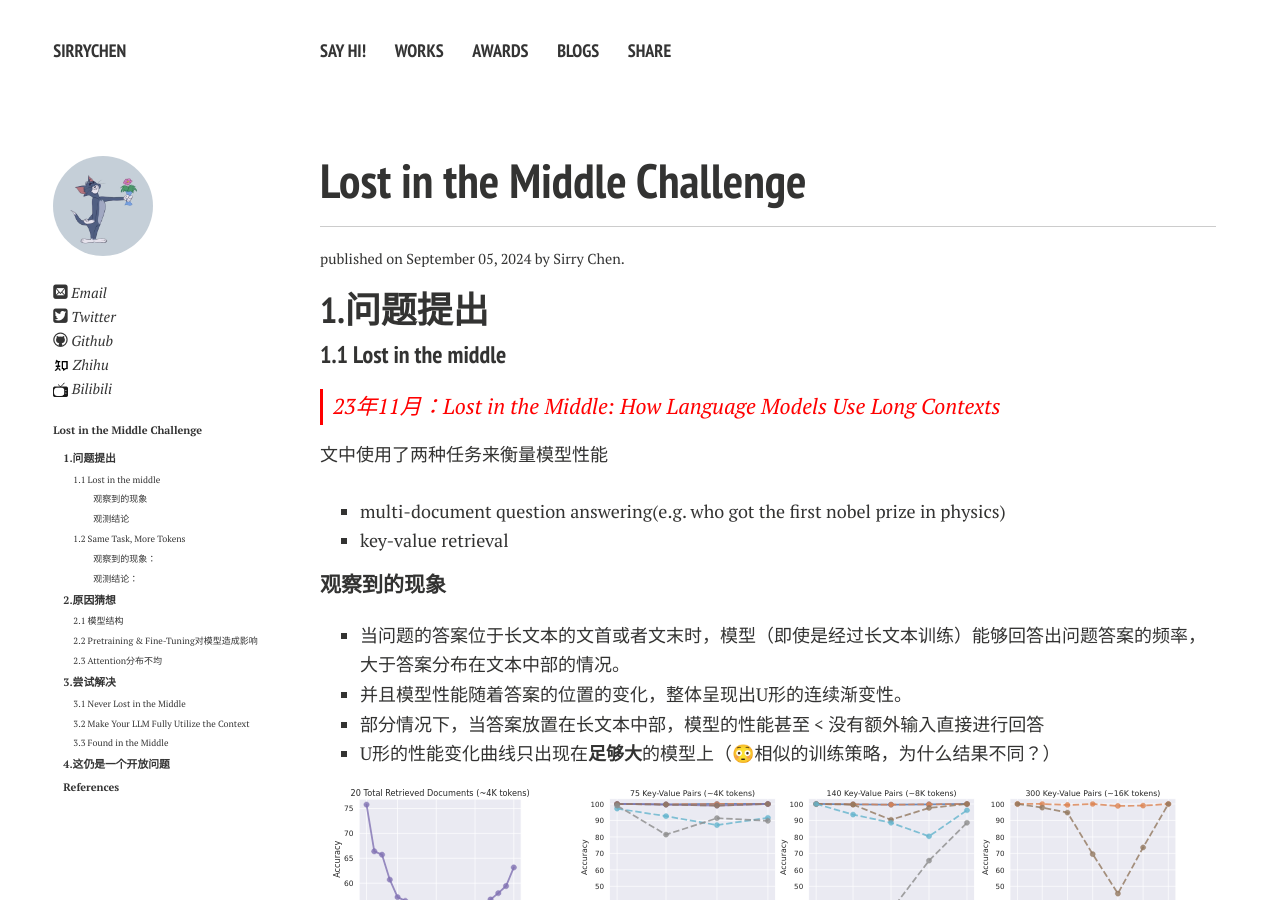
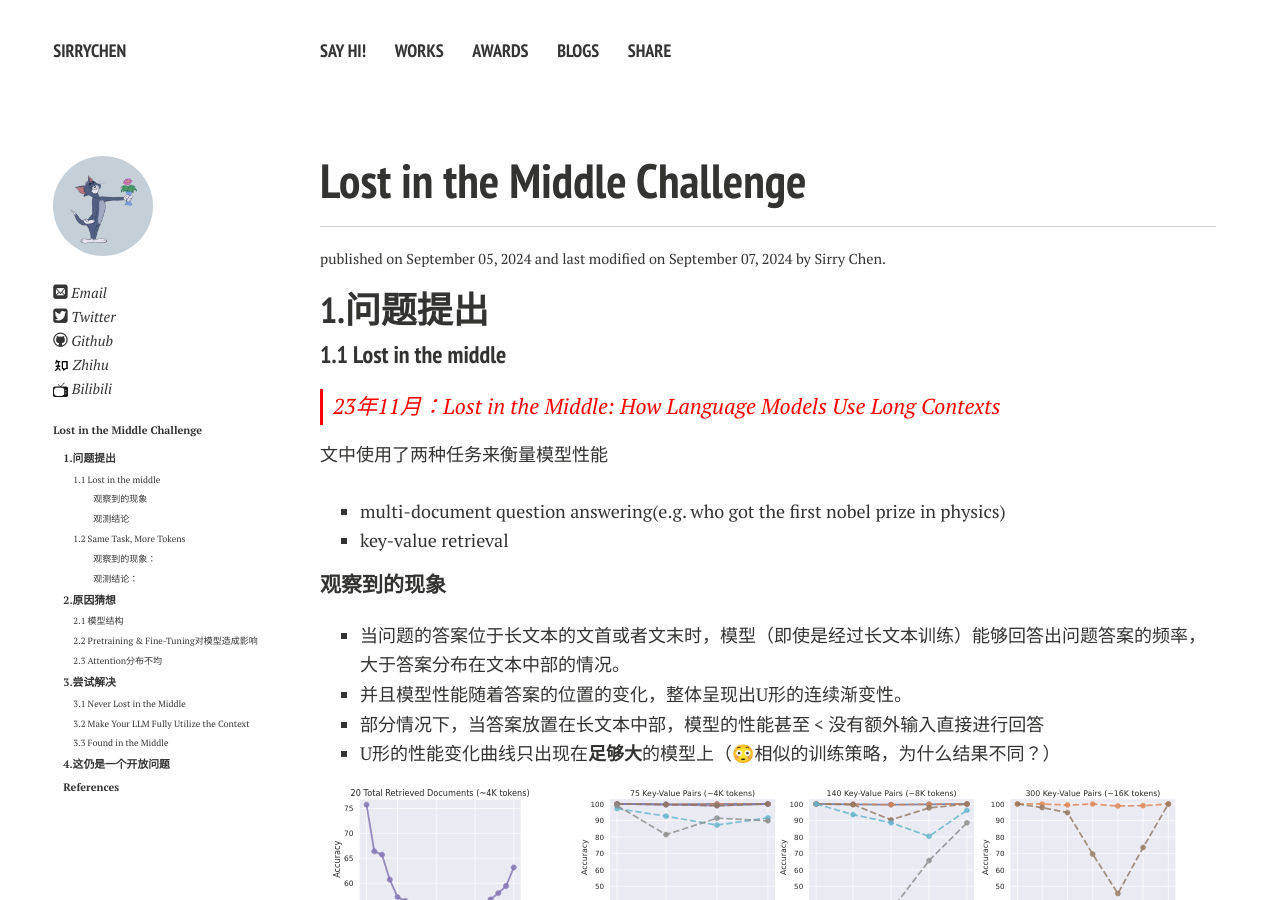
Before and after one commit to SirryChen/SirryChen.github.io, a Jekyll site: the page built from share/2024-09-04-lost-in-the-middle.md, in a window 1280 px wide and 900 px high. Built offline with Jekyll 4.4.1, drawn with Linux system fonts in a browser that asks for light colours; formulas are drawn with MathJax 3; comment, search, counter and statistics services are not loaded; a style sheet for code colours, icons or effects is not loaded.

Commit message:
lost in the middle update

```diff
--- a/share/2024-09-04-lost-in-the-middle.md
+++ b/share/2024-09-04-lost-in-the-middle.md
@@ -5,6 +5,7 @@ mathjax: true
 tags:
   - 人工智能AI
 date: 2024-09-05
+modified: 2024-09-07
 swiper_index: 3
 layout: post
 ---
```
